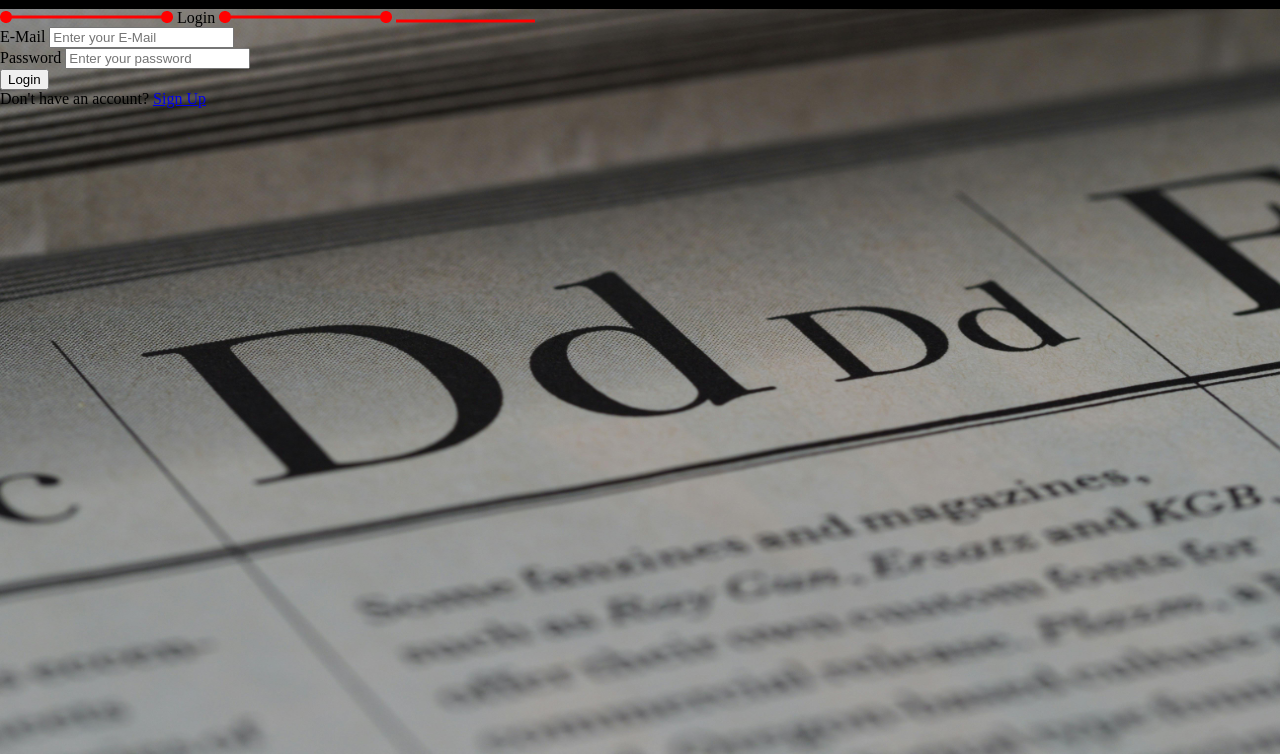
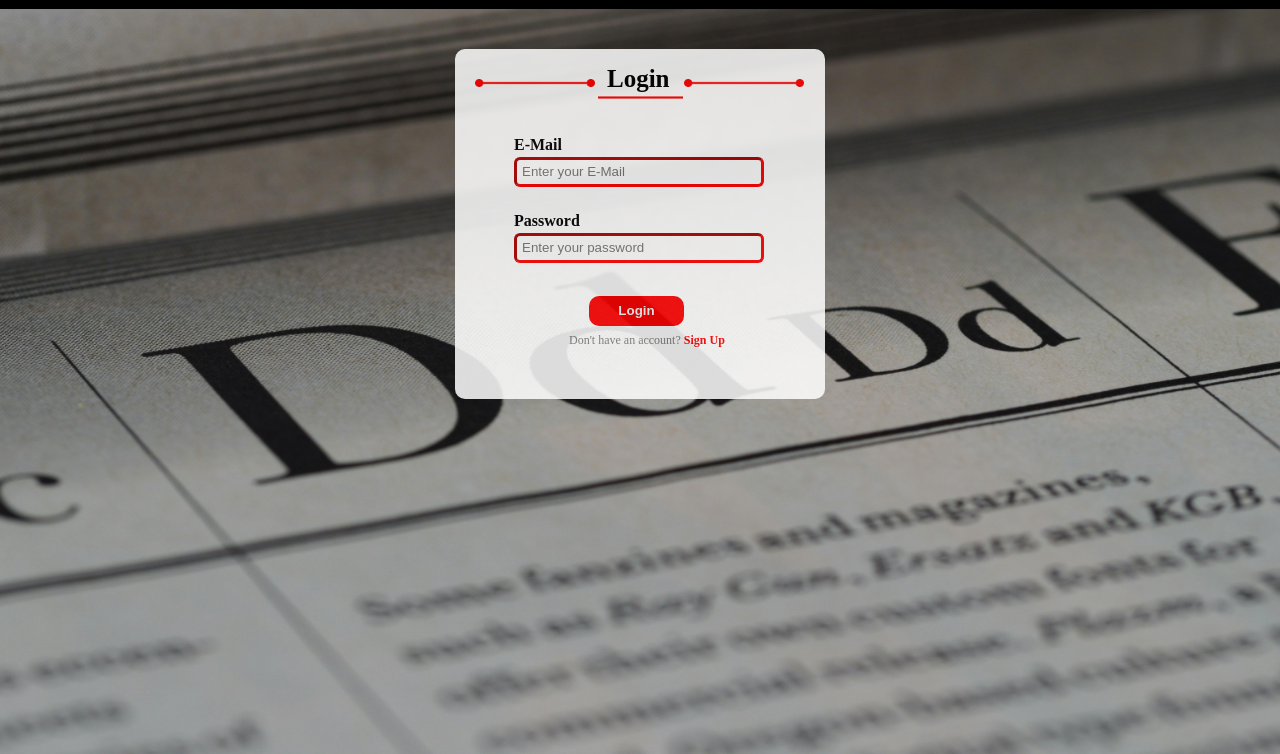
Before and after one commit to makaty95/NewsWebsite, a plain HTML site: page login.html in a window 1280 px wide. Shown: the part 46-800 px from the top of the page. Drawn offline with Linux system fonts and the light colour scheme.

Commit message:
Login and signup style sheet (style.css)

```diff
--- a/css/style.css
+++ b/css/style.css
@@ -1,22 +1,36 @@
-body {
+#b1 {
   background-image: url("../images/Newspaper\ Background.jpg");
   background-size: 100% 100%;
   background-position: center;
+  font-family: 'Times New Roman', Times, serif;
+  width: 100%;
+  height: 100%;
 }
+body
+{
+  display: flex;
+  justify-content: space-between;
+  align-content: center;
+}
+
 body, html {
   margin: 0;
   padding: 0;
   height: 100%;
 }
 .container {
-     width:100% body ;
+  display: flex;
+  justify-content: space-between;
+  align-items: center;
+  align-content: center;
+  box-sizing: border-box;
+  width:100%;
   background-color: black;
   height:55px;
-     display:flex;
-     align-items: center;
   font-family: 'Times New Roman', Times, serif;
   color:white;
 }
+
 #next{
 float: left;
 width: 105px;
@@ -24,66 +38,207 @@ body {
 align-items: left;
 padding-left: 20px;
 }
+
 #line {
  padding-left: 10px;
  height: 30px;
  width: 2px;
 }
+
 #Facebook{
     width:23px;
     height:23px;
     padding-left: 20px;
 }
+
 #instagram{
     width:23px;
     height:23px;
     padding-left: 20px;
 }
+
 #X{
     width:23px;
     height:23px;
     padding-left: 20px;
 }
+
 #text1 {
 font-size: 20px;
 font-style: bold;
-  padding-left: 1050px;
+padding-left: 1050px;;
 }
+
 #text2
  {
     font-size: 20px;
     font-style: bold;
-      padding-left: 10px;
+    padding-right: 5px;
  }
-   #formbox{
+
+#formbox
+{
     align-items: center;
  }
+
  .box-style {
     background-color: white;
     border-radius: 10px;
     width:370px;
     height:550px;
-      margin: auto;
-      margin-top:50px;
+    margin:auto;
+    margin-top: 40px;
+    margin-bottom: 0%;
     opacity: 85%;
   }
-    #StHori{
+  .box-style-login {
+    background-color: white;
+    border-radius: 10px;
+    width:370px;
+    height: 350px;
+    margin:auto;
+    margin-top: 40px;
+    margin-bottom: 0%;
+    opacity: 85%;
+  }
+
+  #StHori
+  {
     width: 120px;
     padding-top: 30px;
     padding-left: 15px;
   }
-    #StHori2{
+
+  #StHoriL1
+  {
+    width: 120px;
+    padding-top: 30px;
+    padding-left: 20px;
+  }
+
+  #StHori2
+  {
     width: 120px;
   padding-left: 5px;
   }
+
+  #StHoriL2
+  {
+    width: 120px;
+  padding-left: 10px;
+  }
+
   .signup-text{
     font-size: 25px;
     padding-left: 3px;
     font-weight: bold;
   }
+
+  .login-text{
+    font-size: 25px;
+    padding-left: 8px;
+    font-weight: bold;
+  }
+
   #redline
   {
   padding-left: 135px;
   width:100px;
   padding-top: 3px;
   }
+
+  #redline2
+  {
+  padding-left: 143px;
+  width:85px;
+  padding-top: 3px;
+  }
+
+  .form
+  {
+   padding:0 59px;
+  font-weight: bold;
+  margin-top:10px;
+  }
+
+  .form2
+  {
+   padding:0 59px;
+  font-weight: bold;
+  margin-top:30px;
+  }
+
+ label, input {
+  display: block;
+}
+input{
+  border-color: red;
+  border-radius: 6px;
+  border-width: 3px;
+  width: 250px;
+  height: 30px;
+  padding-left: 5px;
+  font-size: smaller;
+}
+label{
+ padding-bottom: 3px;
+ padding-top: 7px;
+}
+button
+{
+  background-color: red;
+  color:white;
+  margin-top: 15px;
+  margin-left: 75px;
+  margin-bottom: 7px;
+  width: 95px;
+  height:30px;
+  border:none;
+  border-radius: 10px;
+  font-weight: bold;
+}
+#haveacc
+{
+font-size: small;
+color:gray;
+font-weight: 500;
+padding-left: 55px;
+font-size: 12;
+
+}
+.account
+{
+  color:red;
+  font-size: 12px;
+}
+a.account:link
+{
+  color:red;
+  text-decoration: none;
+}
+a.account:active
+{
+  text-decoration:underline;
+  color:black;
+}
+a.account:visited{
+  color:rgb(255, 0, 157)
+}
+a.account:hover{
+  color:red;
+  text-decoration: underline;
+}
+a:link{
+color:white;
+text-decoration: none;
+}
+a:hover{
+text-decoration: underline;
+}
+a:active{
+  color:blue;
+}
+a:visited{
+  color:white;
+  text-decoration: none;
+}
```
Lines whose indentation alone changed are shown as unchanged.
